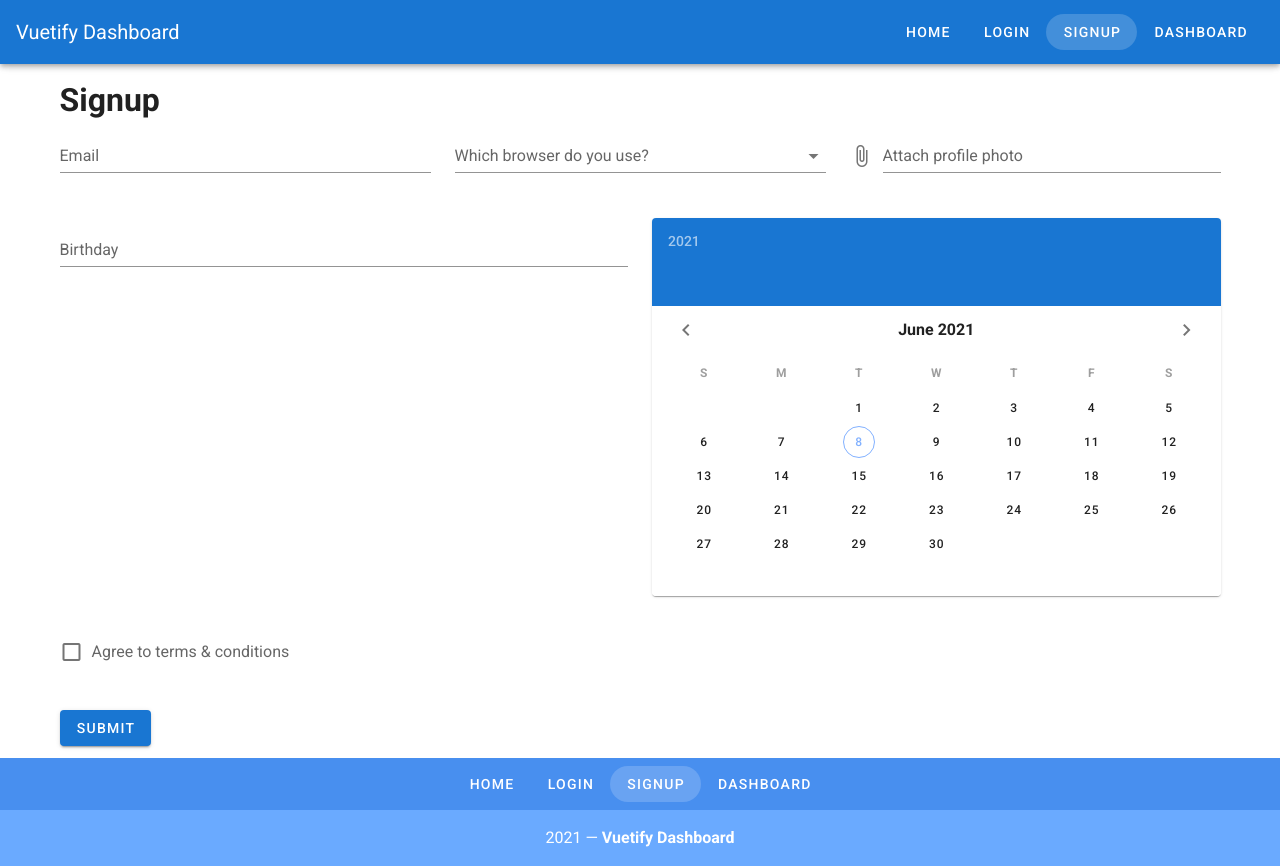
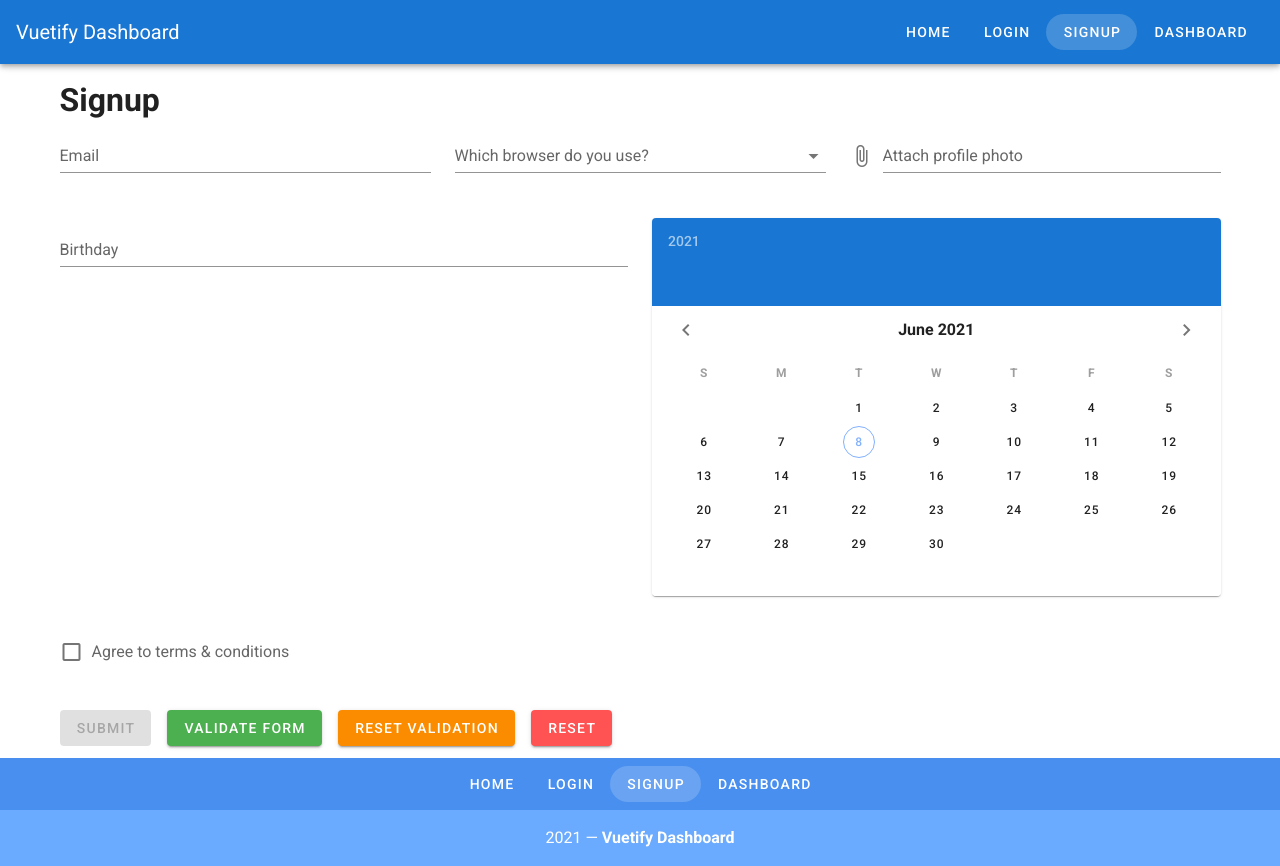
Before and after one commit to webdevlx/learnenglish, a Vue app: page /signup in a window 1280 px wide. Built offline with nearby package versions, Linux system fonts and the light colour scheme.

Commit message:
Forms - Validation

```diff
--- a/src/views/Signup.vue
+++ b/src/views/Signup.vue
@@ -3,42 +3,68 @@
     <v-row>
       <v-col>
         <h1>Signup</h1>
-        <v-form>
+        <v-form ref="form" v-model="formValidity">
           <v-row>
             <v-col cols="12" sm="6" md="4">
-              <v-text-field label="Email" type="email"></v-text-field
-            ></v-col>
+              <v-text-field
+                label="Email"
+                type="email"
+                v-model="email"
+                :rules="emailRules"
+                required
+              >
+              </v-text-field>
+            </v-col>
 
             <v-col cols="12" sm="6" md="4">
               <v-autocomplete
                 label="Which browser do you use?"
                 :items="browsers"
-              ></v-autocomplete
-            ></v-col>
+                v-model="browser"
+                :rules="browserRules"
+              >
+              </v-autocomplete>
+            </v-col>
 
             <v-col cols="12" md="4">
-              <v-file-input label="Attach profile photo"></v-file-input
-            ></v-col>
+              <v-file-input label="Attach profile photo"></v-file-input>
+            </v-col>
 
             <v-col cols="12" sm="6">
-              <v-text-field
-                label="Birthday"
-                v-model="birthday"
-                readonly
-              ></v-text-field
-            ></v-col>
+              <v-text-field label="Birthday" v-model="birthday" :rules="birthdayRules" readonly>
+              </v-text-field>
+            </v-col>
 
             <v-col cols="12" sm="6">
-              <v-date-picker full-width elevation="1" v-model="birthday"></v-date-picker>
+              <v-date-picker full-width elevation="1" v-model="birthday">
+              </v-date-picker>
             </v-col>
 
             <v-col cols="12">
-              <v-checkbox label="Agree to terms & conditions"></v-checkbox
-            ></v-col>
+              <v-checkbox
+                label="Agree to terms & conditions"
+                v-model="agreeToTerms"
+                :rules="agreeToTermsRules"
+              >
+              </v-checkbox>
+            </v-col>
 
             <v-col cols="12">
-              <v-btn type="submit" color="primary">Submit</v-btn></v-col
-            >
+              <v-btn
+                class="mr-4"
+                :disabled="!formValidity"
+                type="submit"
+                color="primary"
+                >Submit</v-btn
+              >
+              <v-btn class="mr-4" color="success" @click="validateForm"
+                >Validate Form</v-btn
+              >
+              <v-btn class="mr-4" color="warning" @click="resetValidation"
+                >Reset Validation</v-btn
+              >
+              <v-btn color="error" @click="resetForm">Reset</v-btn>
+            </v-col>
           </v-row>
         </v-form>
       </v-col>
@@ -50,9 +76,43 @@
 export default {
   data() {
     return {
+      agreeToTerms: false,
+      agreeToTermsRules: [
+        (value) =>
+          !!value ||
+          "You must agree to the terms and conditions to sign up for an account.",
+      ],
       birthday: "",
+      birthdayRules: [(value) => !!value || "Select Birthday date."],
       browsers: ["Chrome", "Firefox", "Safari", "Opera", "Edge"],
+      email: "",
+      emailRules: [
+        (value) => !!value || "Email is required.",
+        // (value) => value.indexOf("@") !== 0 || "Email should have a username.",
+        // (value) => value.includes("@") || "Email should include an @ symbol.",
+        // (value) =>
+        //   value.indexOf(".") - value.indexOf("@") > 1 ||
+        //   "Email should contain a valid domain.",
+        // (value) =>
+        //   value.indexOf(".") <= value.length - 3 ||
+        //   "Email should contain a valid domain extension.",
+        (value) => /.+@.+\..+.+/.test(value) || "Email must be valid",
+      ],
+      browser: "",
+      browserRules: [(value) => !!value || "Select browser."],
+      formValidity: false,
     };
+  },
+  methods: {
+    resetForm() {
+      this.$refs.form.reset();
+    },
+    resetValidation() {
+      this.$refs.form.resetValidation();
+    },
+    validateForm() {
+      this.$refs.form.validate();
+    },
   },
 };
 </script>
```
